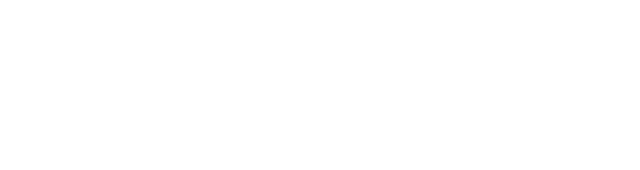
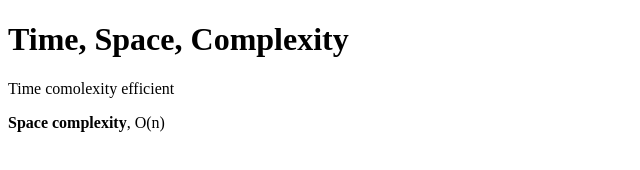
Before and after one commit to acciojob/time-and-space-complexity-thanosiam, a website: page main.html in a window 1280 px wide. Shown: the whole page, without its empty margins (0-640 px from the left). Drawn offline with Linux system fonts and the light colour scheme.

Commit message:
created a submission

```diff
--- a/main.html
+++ b/main.html
@@ -4,10 +4,13 @@
 
 <head>
 	<link rel="stylesheet" href="styles.css">
+	<h1> Time, Space, Complexity</h1>
 </head>
 
 <body>
 	<!-- the entire body must be written by student -->
+	<p>Time comolexity efficient</p>
+	<p> <b>Space complexity</b>, O(n)</p>
     <script type="text/javascript" src="./script.js">
 </script>
 
```
